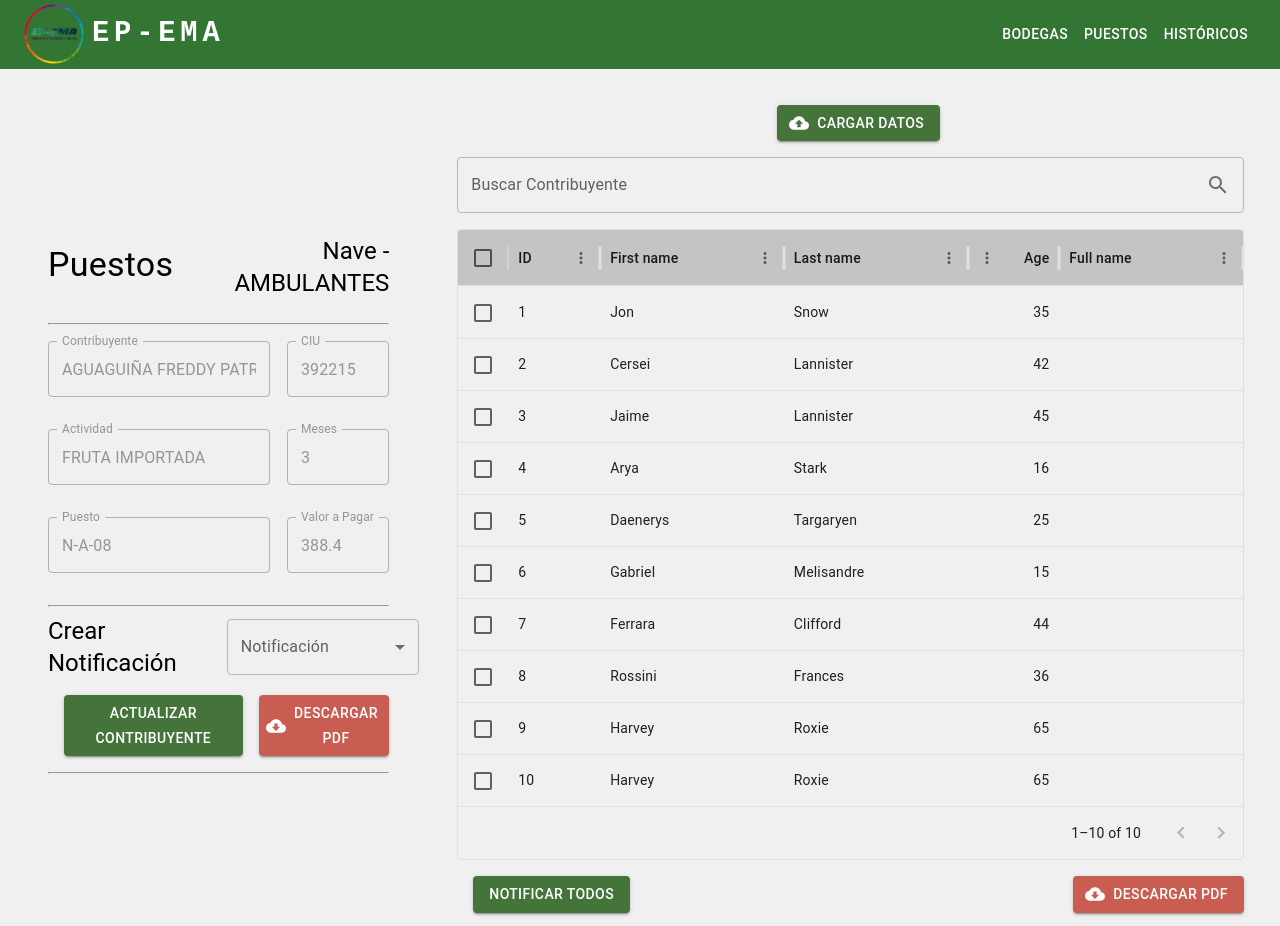
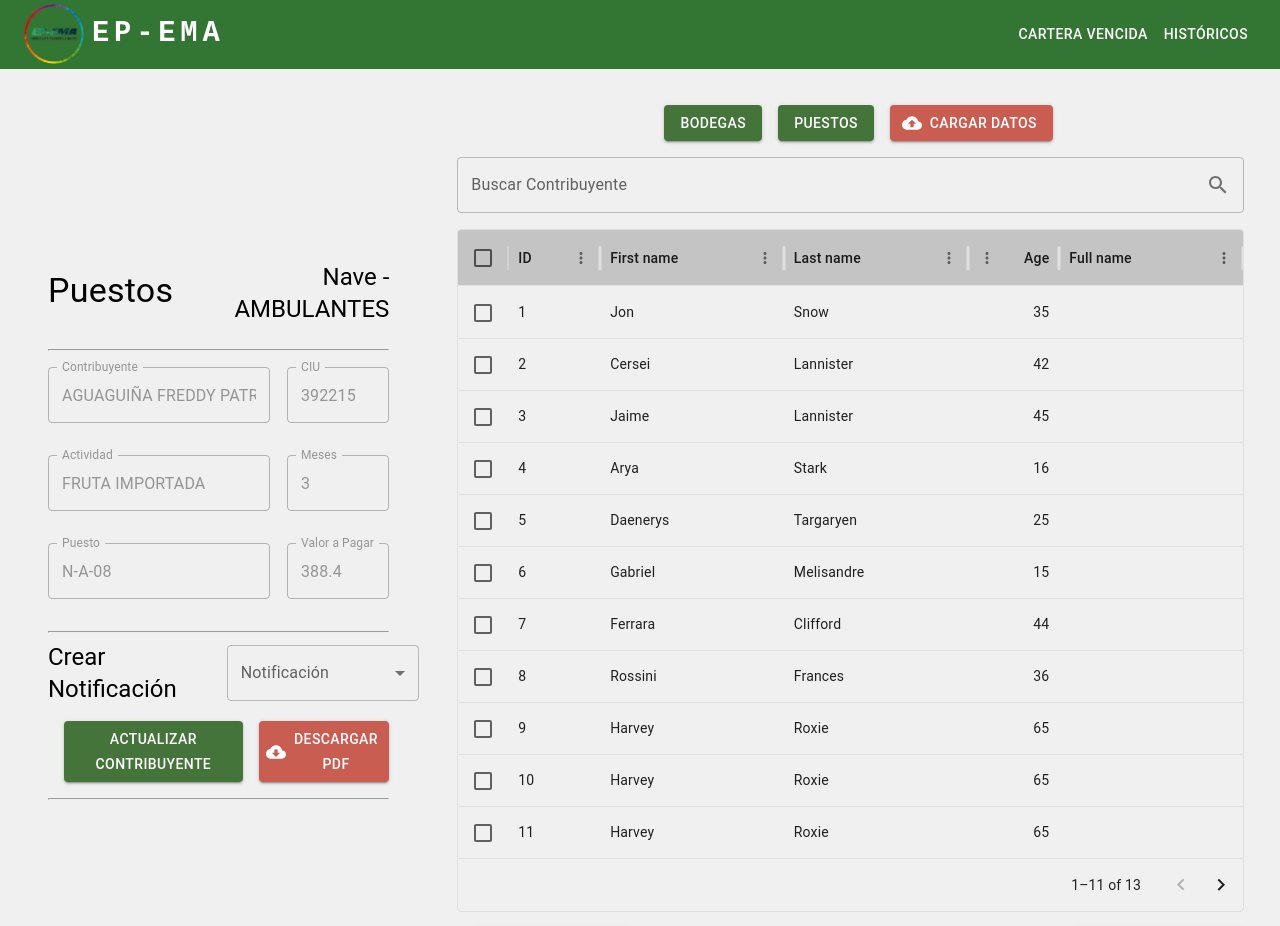
Before and after one commit to GAOT539/CarteraVencida_EPEMA, a React (Create React App) app in the folder cartera-vencida/: page / in a window 1280 px wide. Shown: the top 926 px of the page. Built offline with nearby package versions, Linux system fonts and the light colour scheme.

Commit message:
dateTable v0.4

```diff
--- a/cartera-vencida/src/components/bar_Header.tsx
+++ b/cartera-vencida/src/components/bar_Header.tsx
@@ -13,7 +13,7 @@ import Avatar from '@mui/material/Avatar';
 import logoEpema from '../resources/images/logoFill.png';
 import colors from '../resources/colors';
 
-const pages = ['Bodegas', 'Puestos', 'Históricos'];
+const pages = ['Cartera Vencida', 'Históricos'];
 
 function Bar_Header() {
   const [anchorElNav, setAnchorElNav] = React.useState<null | HTMLElement>(null);
--- a/cartera-vencida/src/components/dateTable.tsx
+++ b/cartera-vencida/src/components/dateTable.tsx
@@ -36,7 +36,10 @@ const rows = [
   { id: 7, lastName: 'Clifford', firstName: 'Ferrara', age: 44 },
   { id: 8, lastName: 'Frances', firstName: 'Rossini', age: 36 },
   { id: 9, lastName: 'Roxie', firstName: 'Harvey', age: 65 },
-  { id: 10, lastName: 'Roxie', firstName: 'Harvey', age: 65 }
+  { id: 10, lastName: 'Roxie', firstName: 'Harvey', age: 65 },
+  { id: 11, lastName: 'Roxie', firstName: 'Harvey', age: 65 },
+  { id: 12, lastName: 'Roxie', firstName: 'Harvey', age: 65 },
+  { id: 13, lastName: 'Roxie', firstName: 'Harvey', age: 65 }
 ];
 
 export default function DataTable() {
@@ -71,10 +74,15 @@ export default function DataTable() {
       <Grid container spacing={2}>
         <Grid item xs={12} style={{ textAlign: 'center' }}>
           <Button
-            variant="contained"
-            startIcon={<CloudUploadIcon />}
-            sx={{ marginLeft: 2, backgroundColor: colors.oliveGreen, '&:hover': { backgroundColor: colors.oliveGreenGradient } }}
-            onClick={handleLoadData}>
+            variant="contained" sx={{ marginLeft: 2, backgroundColor: colors.oliveGreen, '&:hover': { backgroundColor: colors.oliveGreenGradient } }} onClick={handleLoadData}>
+            Bodegas
+          </Button>
+          <Button
+            variant="contained" sx={{ marginLeft: 2, backgroundColor: colors.oliveGreen, '&:hover': { backgroundColor: colors.oliveGreenGradient } }} onClick={handleLoadData}>
+            Puestos
+          </Button>
+          <Button
+            variant="contained" startIcon={<CloudUploadIcon />} sx={{ marginLeft: 2, backgroundColor: colors.orangeSalmon, '&:hover': { backgroundColor: colors.orangeSalmonGradient } }} onClick={handleLoadData}>
             Cargar datos
           </Button>
         </Grid>
```
